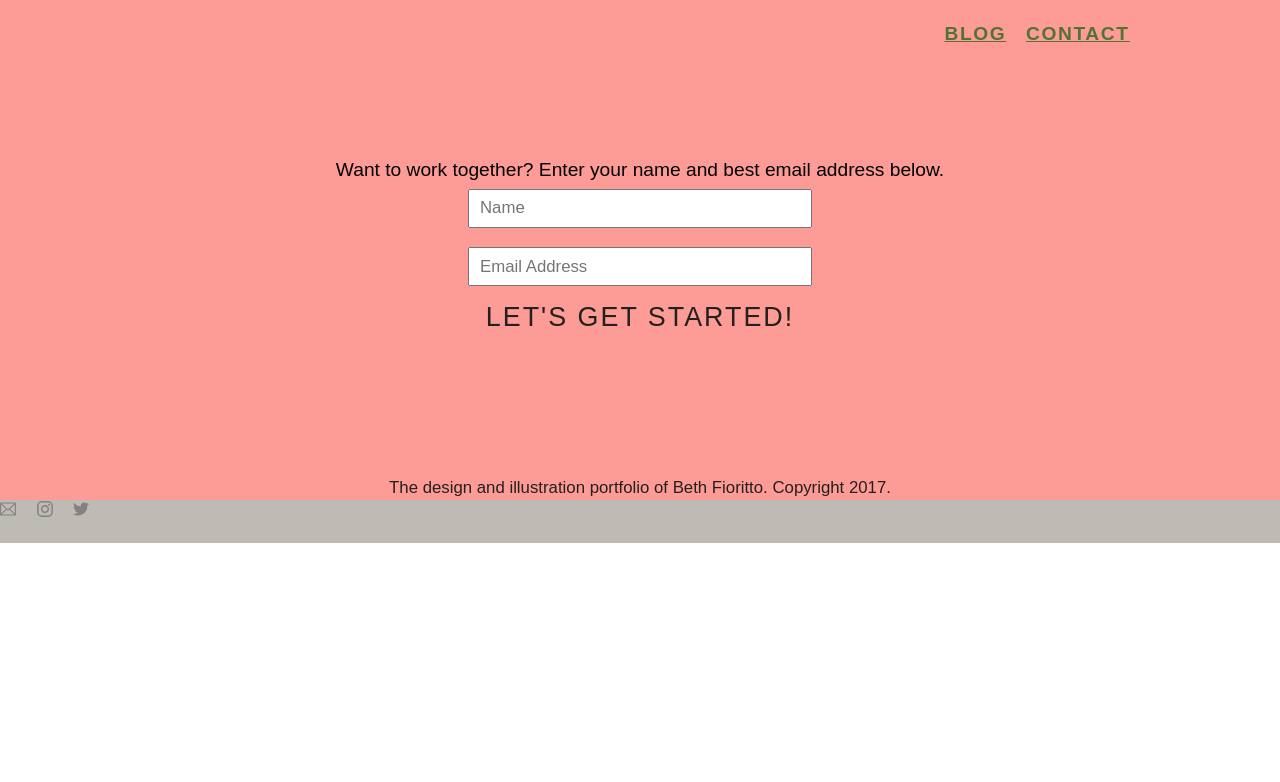
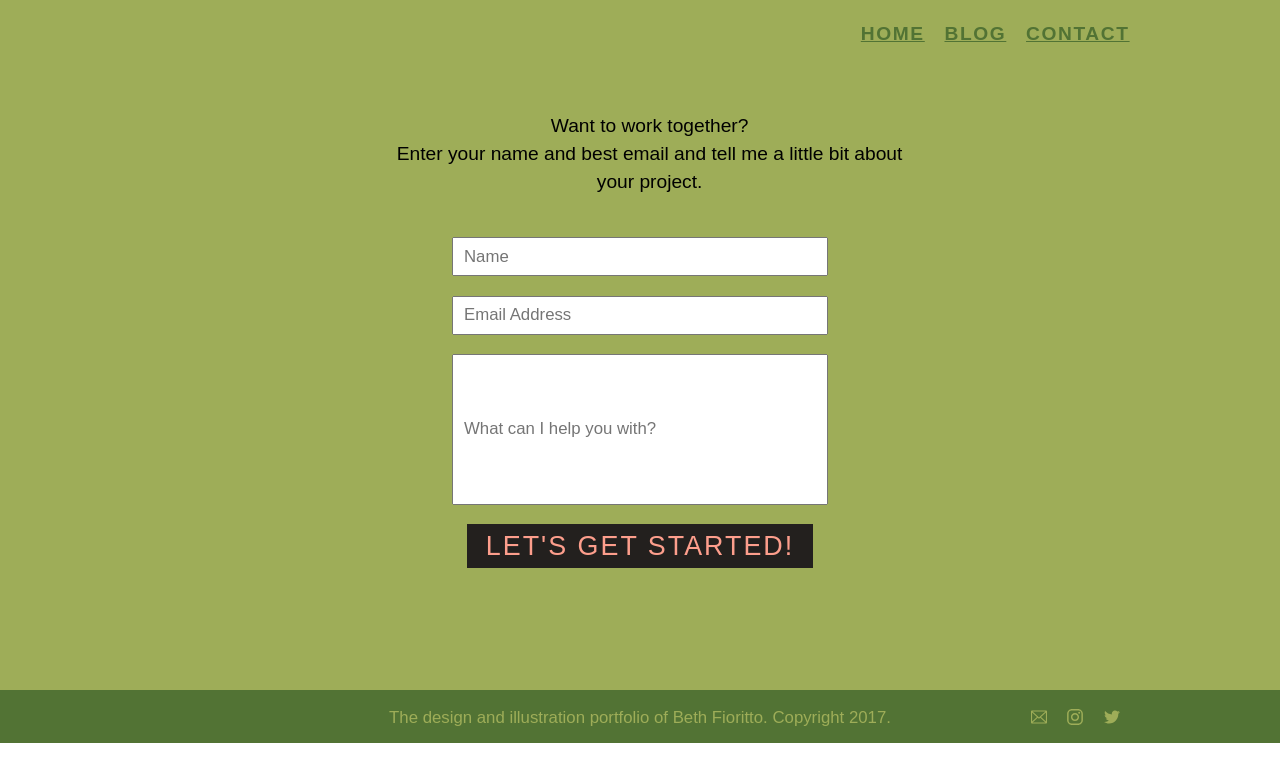
Before and after one commit to bfioritto/bethfioritto, a Jekyll site: the page built from contact/index.html, in a window 1280 px wide. Shown: the top 782 px of the page. Built offline with Jekyll 4.4.1, drawn with Linux system fonts in a browser that asks for light colours.

Commit message:
changed svg colors, finished contact form and page, tweaked widths of welcome image, gallery, text body

```diff
--- a/_includes/contact_form.html
+++ b/_includes/contact_form.html
@@ -1,5 +1,7 @@
 <div class="contact-form">
-	Want to work together? Enter your name and best email address below.
+
+<div class="contact-content">
+	<div class="cta">Want to work together? </br>Enter your name and best email and tell me a little bit about your project.</div>
 
 	<form action="this was i think a url with lots of random bits: pretty sure this comes from mailchimp"
       method="post"
@@ -16,6 +18,10 @@
 		<input type="email" value="" name="EMAIL" class="email" id="input-box" placeholder="Email Address">
 	</div>
 
+	<div class="description-box">
+		<input type="description" value="" name="DESCRIPTION" class="description" id="description-box" placeholder="What can I help you with?">
+	</div>
+
 	<div class="submit-button">
   		<input type="submit" value="Let's get started!" name="subscribe" id="prospective-client" class="button">
   	</div>
@@ -23,3 +29,5 @@
 	</form>
 
 </div>
+
+</div>
--- a/_includes/gallery.html
+++ b/_includes/gallery.html
@@ -39,7 +39,7 @@ function showSlides(n) {
 
 <div class="gallery-section">
 
-	  <div class="content-container">
+	  <div class="gallery-container">
 		    <h2>Illustration</h2>
 
         <div class="square">
--- a/_includes/site_nav.html
+++ b/_includes/site_nav.html
@@ -1,6 +1,7 @@
 <nav>
 <id class="nav-links">
   <ul>
+    <li><a href="/index" >Home</a></li>
     <li><a href="/blog" >Blog</a></li>
     <li><a href="/contact" >Contact</a></li>
   </ul>
--- a/assets/main.scss
+++ b/assets/main.scss
@@ -70,6 +70,7 @@ $font-size-8: 4.92rem;
 $font-size-9: .75rem;
 $base-line-height: 1.45;
 $article-width: 32.21rem;
+$gallery-width: 47.7rem;
 $feature-image-width: 300px;
 $welcome-note-width: 600px;
 
@@ -78,9 +79,11 @@ $background-color-1: rgb(241, 241, 240);
 $welcome-background-color: rgb(4,65,90);
 $light-grey: rgb(220,220,220);
 $medium-grey: rgb(190,187,180);
-$light-coral: rgb(253,155,150);
+$light-coral: rgb(253,158,140);
 $light-coral-transparent: rgba(253,160,153, 0.6);
 $blush: rgb(250,208,198);
+$bright-olive: rgb(158,173,88);
+$light-olive: rgb(208,218,138);
 $text-color: rgb(35,32,30);
 $headline-color: rgb(220,220,180);
 $header-color: rgb(253,63,50);
@@ -95,7 +98,6 @@ $desktop:        1024px;
         @content;
     }
 }
-
 
 
 /* default.html, incl nav and footer, type formatting */
@@ -169,14 +171,16 @@ a visited {
 
 .site-footer {
   display: block;
-  background-color: $medium-grey;
-  padding-bottom: 2.6rem;
-  padding-top: .1rem;
+  background-color: $link;
+  padding-bottom: 1.2rem;
+  padding-top: 1.2rem;
 }
 
 .contact-list {
   font-family: $base-font-family;
   font-size: $font-size-1;
+  text-align: right;
+  padding-right: 9rem;
   li {
     display: inline;
     padding-right: 1rem;
@@ -188,8 +192,10 @@ a visited {
 
 .site-description {
   text-align: center;
-  margin: -2.8rem;
-  color: "#828282";
+  margin: -1.4rem;
+  p {
+  color: $bright-olive;
+  }
 }
 
 
@@ -210,11 +216,10 @@ a visited {
 
   .feature-image {
     text-align: center;
-    margin-top: 0rem;
+    padding: 1.6rem;
     img {
-    width: 50%;
-    min-width: 200px;
-    max-width: 240px;
+    width: 60%;
+
     }
   }
 
@@ -250,7 +255,7 @@ a visited {
   text-align: center;
   padding-top: 5rem;
   padding-bottom: 8rem;
-  font-size: 2rem;
+  font-size: 2.44rem;
 
   .hi-there {
   font-family: acumin-pro-extra-condensed;
@@ -265,8 +270,8 @@ a visited {
   .im-beth {
   font-family: acumin-pro-extra-condensed;
   font-weight: 700;
-  font-size: 165%;
-  letter-spacing: 3px;
+  font-size: 176%;
+  letter-spacing: 2px;
   line-height: 100%;
   padding-top: 2rem;
   color: $text-color;
@@ -275,34 +280,34 @@ a visited {
   .recent-work {
   font-family: acumin-pro-extra-condensed;
   font-weight: 900;
-  font-size: 133%;
+  font-size: 136%;
   letter-spacing: 4px;
-  line-height: 125%;
+  line-height: 110%;
   color: $text-color;
   }
 
   .web-design {
   font-family: acumin-pro-wide;
   font-weight: 900;
-  font-size: 238%;
+  font-size: 237%;
   letter-spacing: 4px;
-  line-height: 100%;
+  line-height: 95%;
   color: $text-color;
   }
 
   .illustration {
   font-family: acumin-pro-condensed;
   font-weight: 900;
-  font-size: 332%;
+  font-size: 333%;
   letter-spacing: 6px;
-  line-height: 90%;
+  line-height: 85%;
   color: $text-color;
   }
 
   .logo-design {
   font-family: acumin-pro;
   font-weight: 900;
-  font-size: 134%;
+  font-size: 133.5%;
   letter-spacing: 2px;
   line-height: 145%;
   color: $text-color;
@@ -311,21 +316,22 @@ a visited {
   .hand-lettering {
   font-family: acumin-pro-extra-condensed;
   font-weight: 900;
-  font-size: 327%;
+  font-size: 334%;
   letter-spacing: 8px;
-  line-height: 70%;
+  line-height: 60%;
   color: $text-color;
   }
 
   .fun-facts {
-  max-width: 40rem;
+  max-width: 47.7rem;
   margin: auto;
-  padding-top: 1rem;
+  padding-top: 1.8rem;
   h2 {
     text-align: left;
     font-family: acumin-pro;
     font-weight: 700;
-    font-size: 94%;
+    font-size: 91%;
+    letter-spacing: 2.6px;
     color: $text-color;
     padding: 0rem;
     margin: 0rem;
@@ -334,11 +340,11 @@ a visited {
     text-align: left;
     font-family: acumin-pro-extra-condensed;
     font-weight: 700;
-    font-size: 100%;
+    font-size: 99%;
     letter-spacing: 1px;
     line-height: 108%;
     color: $text-color;
-    padding: 0rem;
+    padding-top: .6rem;
     margin: 0rem;
     }
   }
@@ -374,7 +380,10 @@ a visited {
   display: table;
   clear: both;
   }
-  .content-container {
+  .gallery-container {
+    margin-right: auto;
+    margin-left: auto;
+    width: $gallery-width;
     h2 {
     padding-bottom: 2rem;
     }
@@ -488,23 +497,48 @@ a visited {
 
 
 
-/* contact form include */
+/* contact form include, contact page */
 .contact-form {
-  background-color: $light-coral;
+  background-color: $bright-olive;
   font-family: $base-font-family;
   font-size: $font-size-2;
+  line-height: $base-line-height;
+  padding: 7rem;
+
+}
+
+.contact-content {
+  margin-right: auto;
+  margin-left: auto;
   text-align: center;
-  padding: 10rem;
+  width: $article-width;
+}
 
+.cta {
+  padding-bottom: 2rem;
+  padding-left: .6rem;
+  width: $article-width;
 }
 
 #input-box {
   margin: .6rem;
   padding: .6rem;
   height: 1rem;
-  width: 20rem;
+  width: 22rem;
   font-size: $font-size-1;
   font-family: $base-font-family;
+}
+
+#description-box {
+  margin: .6rem;
+  padding: .6rem;
+  height: 8rem;
+  width: 22rem;
+  font-size: $font-size-1;
+  font-family: $base-font-family;
+  placeholder {
+  text-align: vertical;
+  }
 }
 
 
@@ -513,10 +547,11 @@ a visited {
   font-size: $font-size-3;
   text-transform: uppercase;
   letter-spacing: 2px;
-  color: $text-color;
+  color: $light-coral;
   .button {
-  background-color: $light-coral;
+  background-color: $text-color;
   border: none;
+  margin: .6rem;
   padding-top: .4rem;
   padding-bottom: .4rem;
   padding-right: 1.2rem;
@@ -524,7 +559,10 @@ a visited {
   }
 }
 
-
+.contact-page {
+  background-color: $bright-olive;
+  height: 100%;
+}
 
 /* blog posts */
 
--- a/contact/index.html
+++ b/contact/index.html
@@ -2,5 +2,6 @@
 layout: default
 title: Contact Me
 ---
-
+<div class="contact-page">
 {% include contact_form.html %}
+</div>
```
Also changed, not shown: contact_form.md (+6 -2 lines), _includes/email_icon.svg, _includes/icon-instagram.svg, _includes/icon-twitter.svg.
